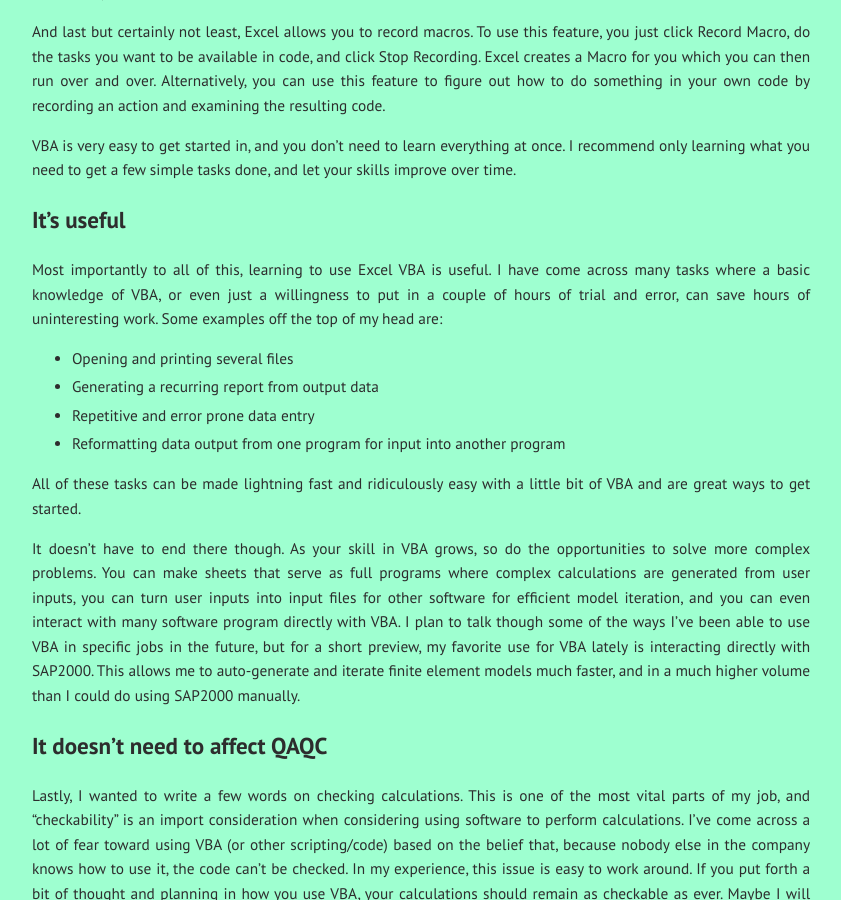
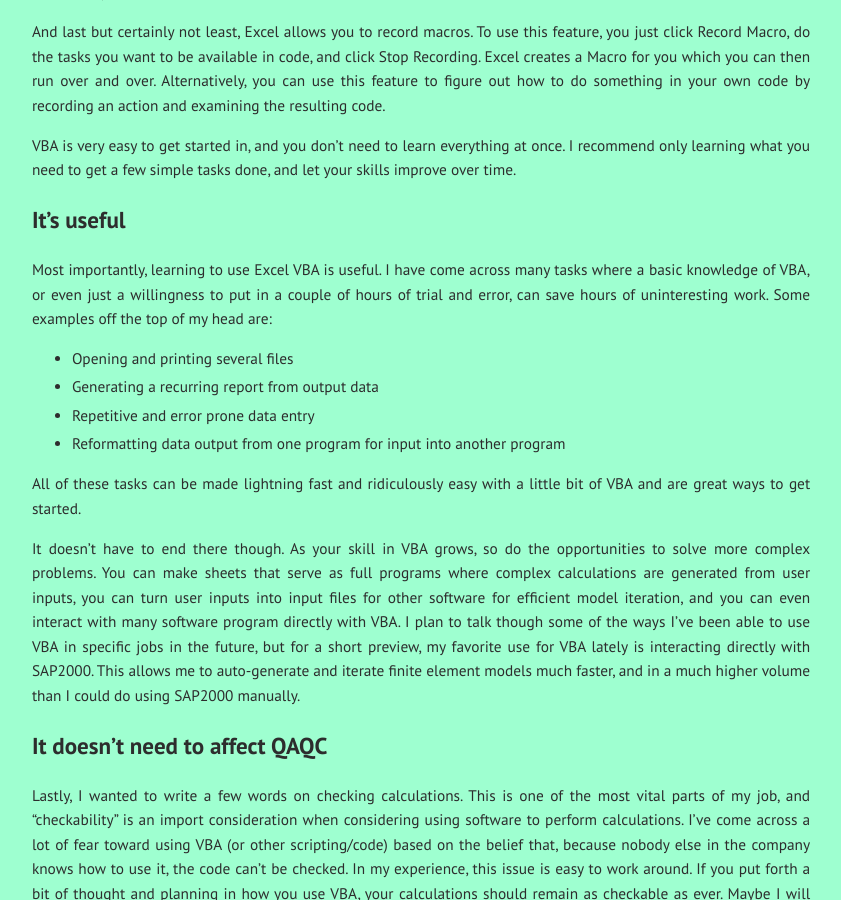
Before and after one commit to labeattie/lucasbeattiedotcom, a Jekyll site: the page built from _posts/2022-01-03-why-civil-engineers-vba.md, in a window 1280 px wide and 900 px high, scrolled down 1907 px. Shown: the whole window, without its empty margins (219-1060 px from the left). Built offline with Jekyll 4.4.1, drawn with Linux system fonts in a browser that asks for light colours.

```diff
--- a/_posts/2022-01-03-why-civil-engineers-vba.md
+++ b/_posts/2022-01-03-why-civil-engineers-vba.md
@@ -50,7 +50,7 @@ VBA is very easy to get started in, and you don't need to learn everything at on
 
 ## It's useful
 
-Most importantly to all of this, learning to use Excel VBA is useful. I have come across many tasks where a basic knowledge of VBA, or even just a willingness to put in a couple of hours of trial and error, can save hours of uninteresting work. Some examples off the top of my head are:
+Most importantly, learning to use Excel VBA is useful. I have come across many tasks where a basic knowledge of VBA, or even just a willingness to put in a couple of hours of trial and error, can save hours of uninteresting work. Some examples off the top of my head are:
 
 * Opening and printing several files
 * Generating a recurring report from output data
```
